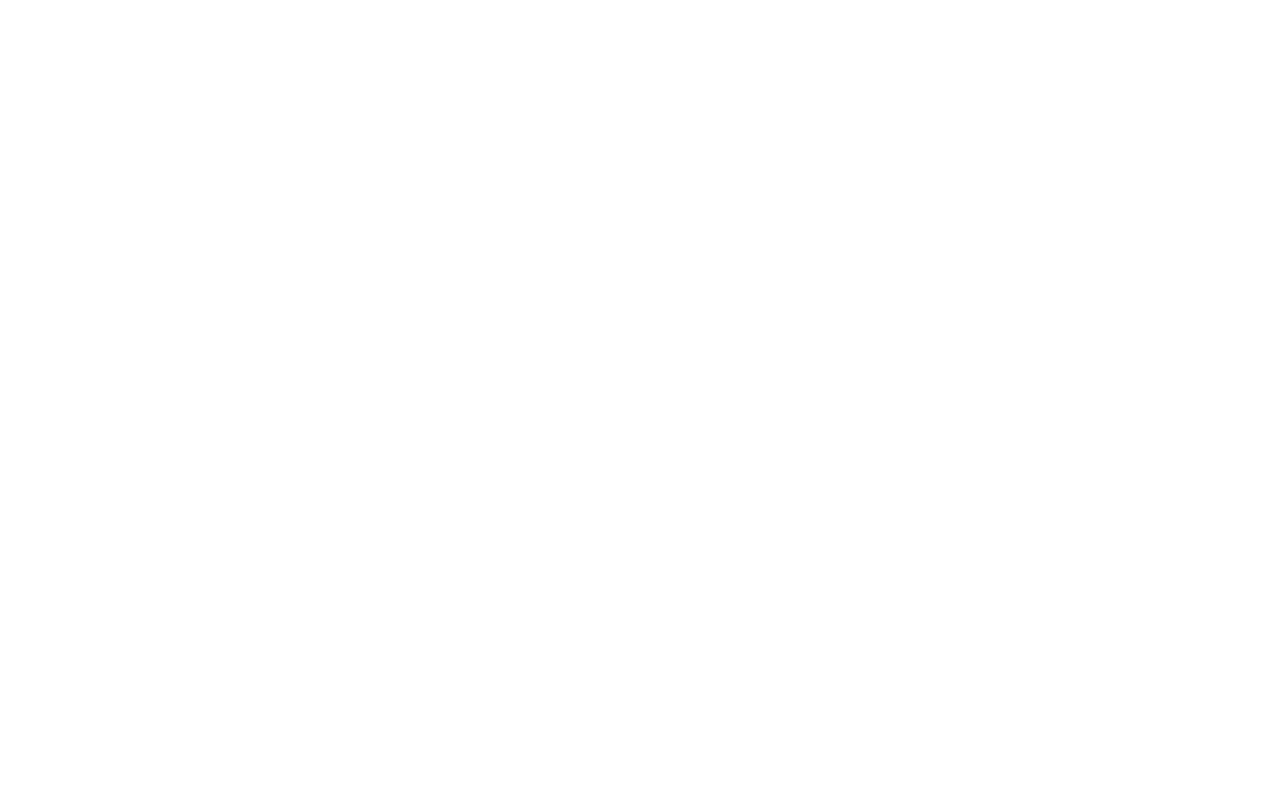
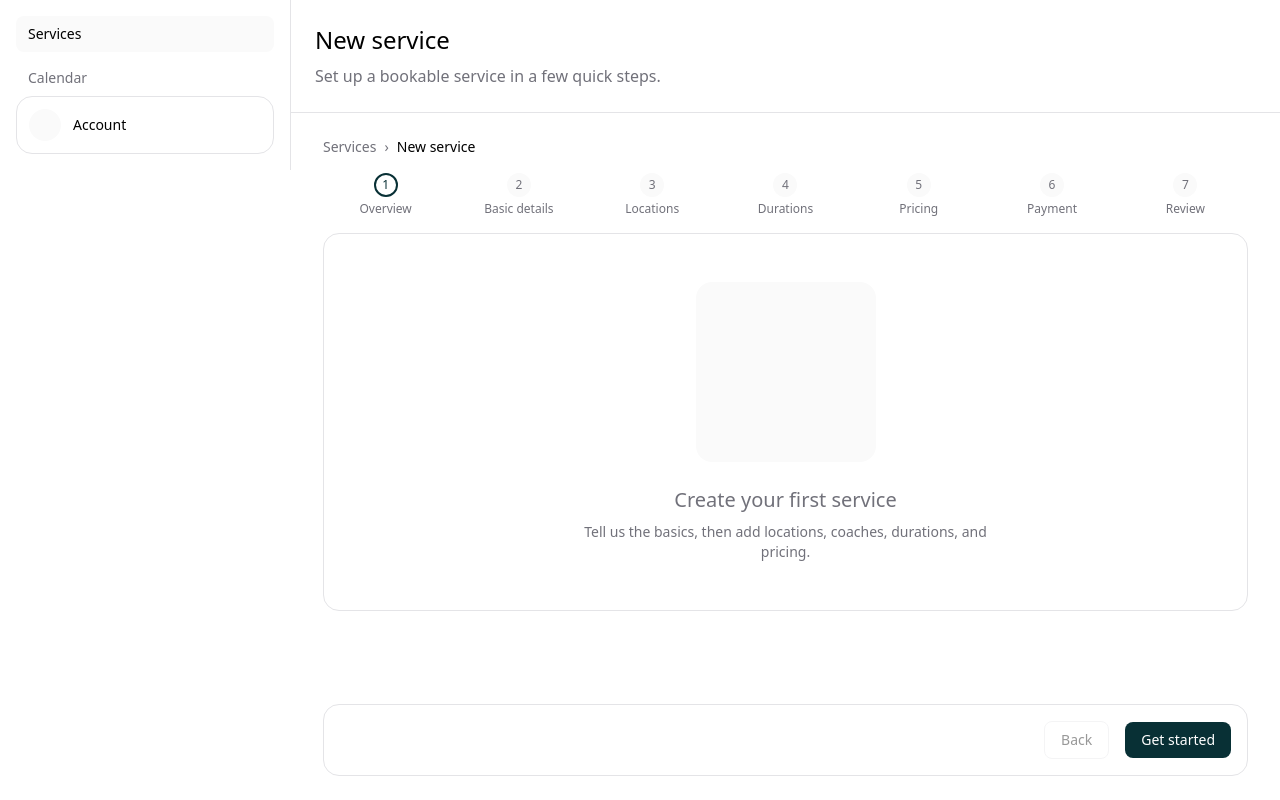
Before and after one commit to luthfierlmbang/takehome-test-rezerv, a React (Vite) app: page /step-1 in a window 1280 px wide. Before the commit this address had no page. Built offline with nearby package versions, Linux system fonts and the light colour scheme.

Commit message:
feat: build Step1 (service intro) screen

```diff
--- a/src/App.tsx
+++ b/src/App.tsx
@@ -1,5 +1,6 @@
 import { BrowserRouter, Navigate, Route, Routes } from 'react-router-dom'
 import { BookingProvider } from './context/BookingContext'
+import Step1 from './screens/Step1'
 
 export default function App() {
   return (
@@ -8,6 +9,7 @@
         <BookingProvider>
           <Routes>
             <Route path="/" element={<Navigate to="/step-1" replace />} />
+            <Route path="/step-1" element={<Step1 />} />
             {/* Step routes are added one-by-one in Tasks 10-16 */}
           </Routes>
         </BookingProvider>
--- /dev/null
+++ b/src/screens/Step1.tsx
@@ -0,0 +1,30 @@
+import { useNavigate } from 'react-router-dom'
+import { StepLayout } from '../components/StepLayout'
+import { Card } from '../components/Card'
+
+export default function Step1() {
+  const navigate = useNavigate()
+
+  return (
+    <StepLayout
+      stepIndex={0}
+      title="New service"
+      description="Set up a bookable service in a few quick steps."
+      onNext={() => navigate('/step-2')}
+      nextLabel="Get started"
+      backDisabled
+    >
+      <Card>
+        <div className="flex flex-col items-center gap-6 py-6 text-center">
+          <div className="h-[180px] w-[180px] rounded-lg bg-brand-surfaceMuted" />
+          <div className="flex flex-col gap-2">
+            <h2 className="text-xl font-medium text-brand-textMuted">Create your first service</h2>
+            <p className="max-w-md text-sm text-brand-textMuted">
+              Tell us the basics, then add locations, coaches, durations, and pricing.
+            </p>
+          </div>
+        </div>
+      </Card>
+    </StepLayout>
+  )
+}
```
Also changed, not shown: 1 other file (tests, documents, lock files or other folders).
